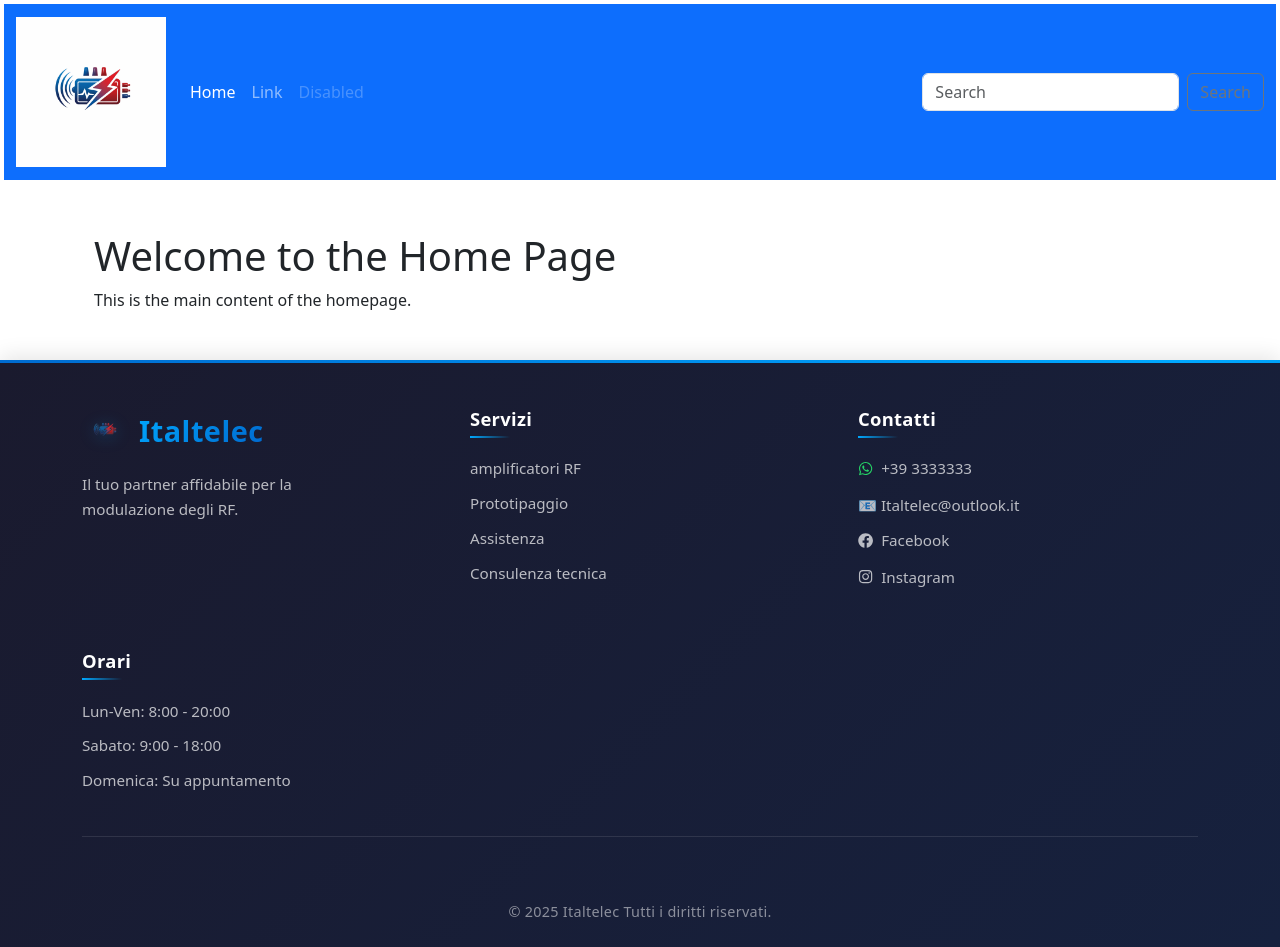
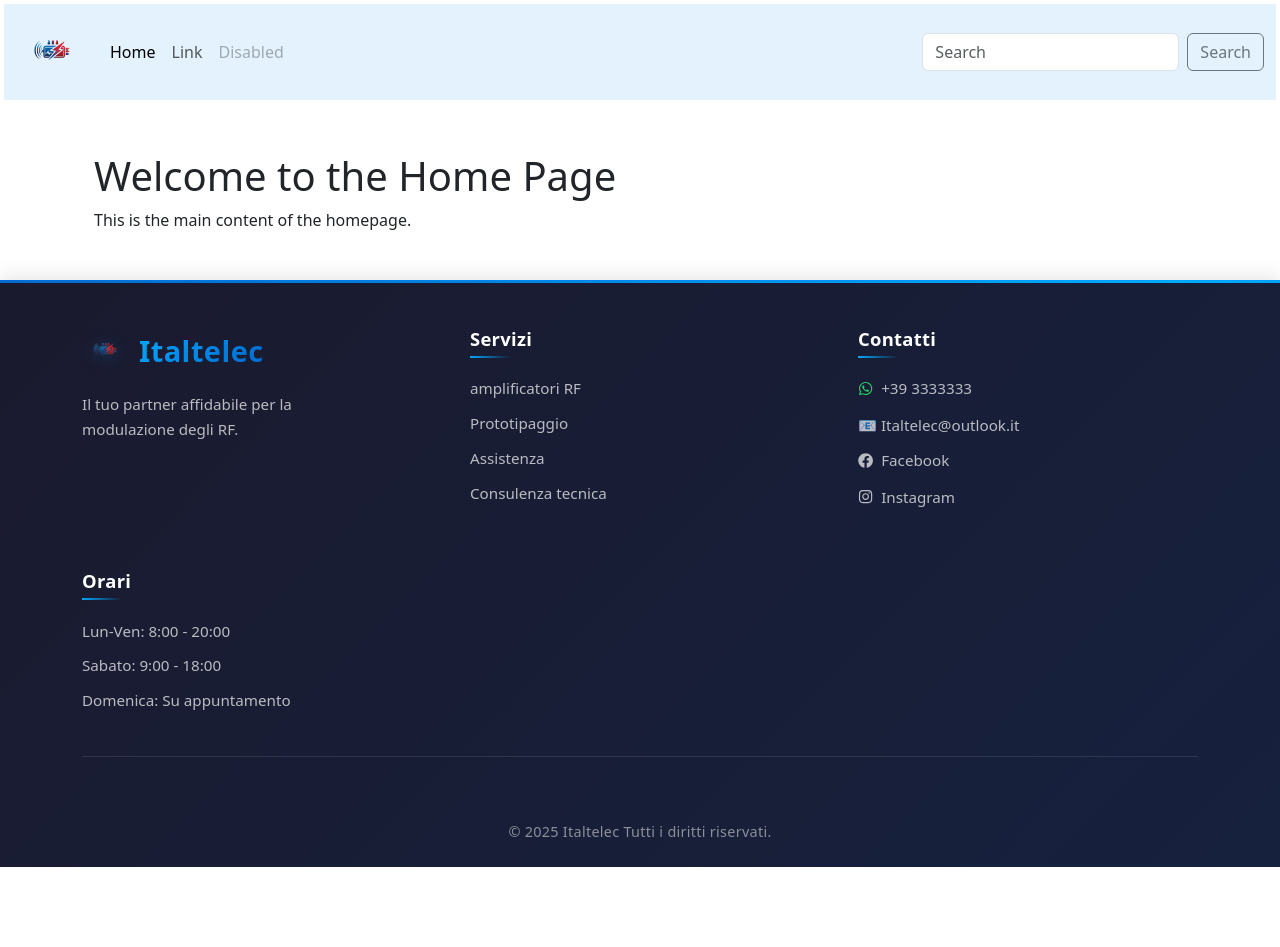
Before and after one commit to FrancescoTullio/italtelec, a React (Vite) app: page / in a window 1280 px wide. After the commit the page ends 867 px from the top, so only its background shows below. Built offline with nearby package versions, Linux system fonts and the light colour scheme.

Commit message:
Refactor AppHeader component: update navbar background color and logo image path

```diff
--- a/src/components/AppHeader.jsx
+++ b/src/components/AppHeader.jsx
@@ -3,7 +3,11 @@ import { Link } from "react-router-dom";
 function AppHeader() {
   return (
     <header className="p-1">
-      <nav className="navbar navbar-expand-lg bg-primary navbar-dark">
+      <nav
+        className="navbar navbar-expand-lg"
+        style={{ backgroundColor: "#e3f2fd" }}
+        data-bs-theme="light"
+      >
         <div className="container-fluid">
           <button
             className="navbar-toggler"
@@ -18,7 +22,7 @@ function AppHeader() {
           </button>
           <a className="navbar-brand" href="#">
             <img
-              src="/ChatGPT Image 3 gen 2026, 11_54_47.png"
+              src="public\logo_footer.png"
               alt="Logo"
               className="navbar-logo"
             />
--- a/src/index.css
+++ b/src/index.css
@@ -1,6 +1,8 @@
-img {
-    max-width: 150px;
+.navbar-logo {
+  height: 70px;
+  width: auto;
 }
+
 
 /* Footer Styles */
 footer {
```
